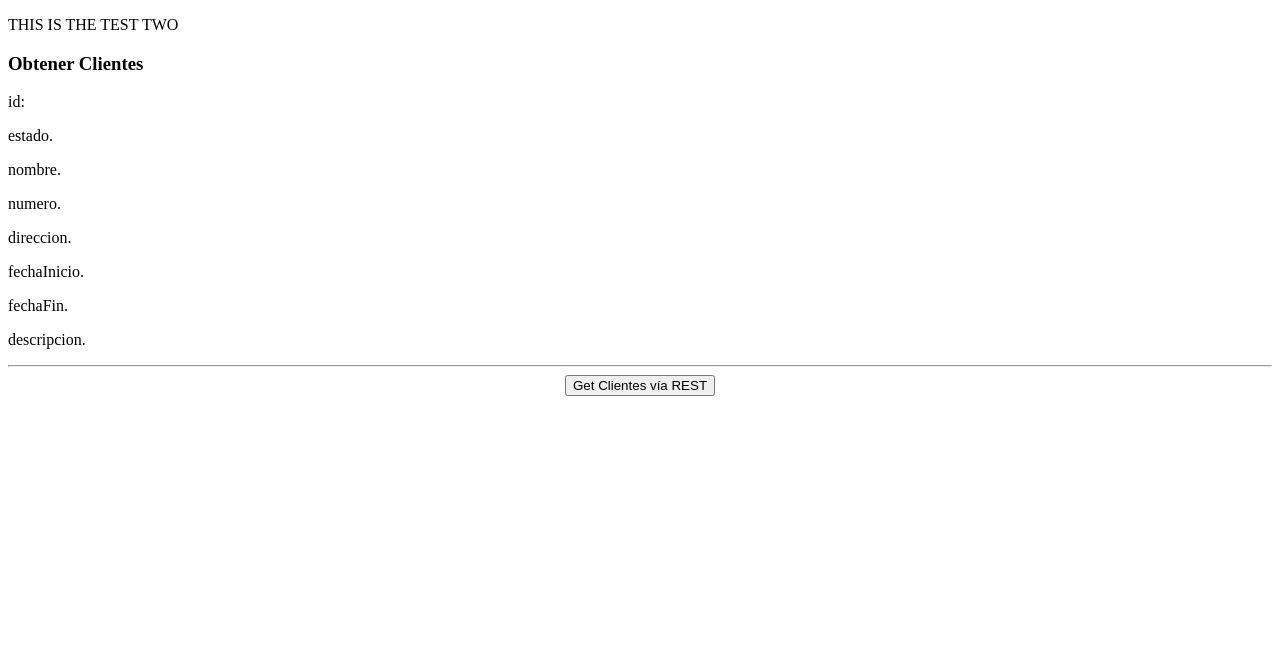
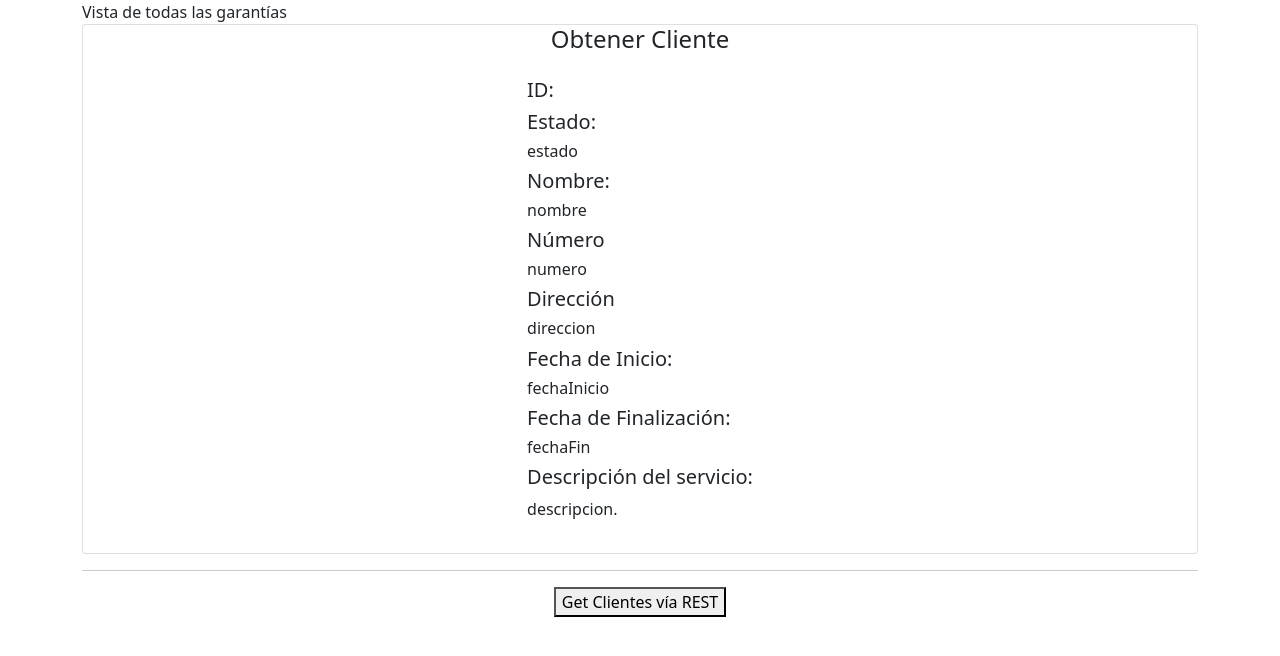
Before and after one commit to jhonjlinaresb/apiWarranty, a website: page public/pages/two.html in a window 1280 px wide. Drawn offline with nearby package versions, Linux system fonts and the light colour scheme.

Commit message:
Agregar estilos de bootstrap en vista de garantías

```diff
--- a/public/pages/two.html
+++ b/public/pages/two.html
@@ -4,47 +4,61 @@
     <meta charset="UTF-8">
     <meta http-equiv="X-UA-Compatible" content="IE=edge">
     <meta name="viewport" content="width=device-width, initial-scale=1.0">
-    <title>Prueba 2</title>
+    <link href="https://cdn.jsdelivr.net/npm/bootstrap@5.0.2/dist/css/bootstrap.min.css" rel="stylesheet" integrity="sha384-EVSTQN3/azprG1Anm3QDgpJLIm9Nao0Yz1ztcQTwFspd3yD65VohhpuuCOmLASjC" crossorigin="anonymous">
+    <title>Vista de todos los clientes</title>
 </head>
 <body>
-    <p>THIS IS THE TEST TWO</p>
 
-        <div class="container" id="app">
-          <h3 class="text-center">Obtener Clientes</h3>
-          <div class="columns medium-3" v-for="post in posts">
-            <div class="card">
-              <div class="card-divider">
-                <p>id: {{ post._id }}</p>
+    <div class="container" id="app">
+        <header>Vista de todas las garantías</header>
+        <div class="columns medium-3" v-for="post in posts">
+        <div class="card" style="align-items: center;">
+        <h4 class="text-center">Obtener Cliente</h4>
+            <div class="card-body">
+              <div class="card-text">
+                <h5 class="card-title">ID:</h5>
+                <h6 class="card-text">{{ post._id }}</h6>
               </div>
               <div class="card-section">
-                <p>{{ post.estado }}.</p>
+                <h5>Estado:</h5>
+                <h6>{{ post.estado }}</h6>
               </div>
               <div class="card-section">
-                <p>{{ post.nombre }}.</p>
+                <h5>Nombre:</h5>
+                <h6>{{ post.nombre }}</h6>
               </div>
               <div class="card-section">
-                <p>{{ post.numero }}.</p>
+                <h5>Número</h5>
+                <h6>{{ post.numero }}</h6>
               </div>
               <div class="card-section">
-                <p>{{ post.direccion }}.</p>
+                <h5>Dirección</h5>
+                <h6>{{ post.direccion }}</h6>
               </div>
               <div class="card-section">
-                <p>{{ post.fechaInicio }}.</p>
+                <h5>Fecha de Inicio:</h5>
+                <h6>{{ post.fechaInicio }}</6>
               </div>
               <div class="card-section">
-                <p>{{ post.fechaFin }}.</p>
+                <h5>Fecha de Finalización:</h5>
+                <h6>{{ post.fechaFin }}</h6>
               </div>
               <div class="card-section">
+                <h5>Descripción del servicio:</h5>
                 <p>{{ post.descripcion }}.</p>
               </div>
+
+            </div>
             </div>
           </div>
           <hr>
           <button class="button" style="display:block;margin:auto;" @click="getClientes">Get Clientes vía REST</button>
-        </div>
+    </div>
 
 
 
+
+    <script src="https://cdn.jsdelivr.net/npm/bootstrap@5.0.2/dist/js/bootstrap.bundle.min.js" integrity="sha384-MrcW6ZMFYlzcLA8Nl+NtUVF0sA7MsXsP1UyJoMp4YLEuNSfAP+JcXn/tWtIaxVXM" crossorigin="anonymous"></script>
     <script src="https://unpkg.com/axios/dist/axios.min.js"></script>
     <script src="https://cdn.jsdelivr.net/npm/vue/dist/vue.js"></script>
     <script src="../app.js"></script>
```
